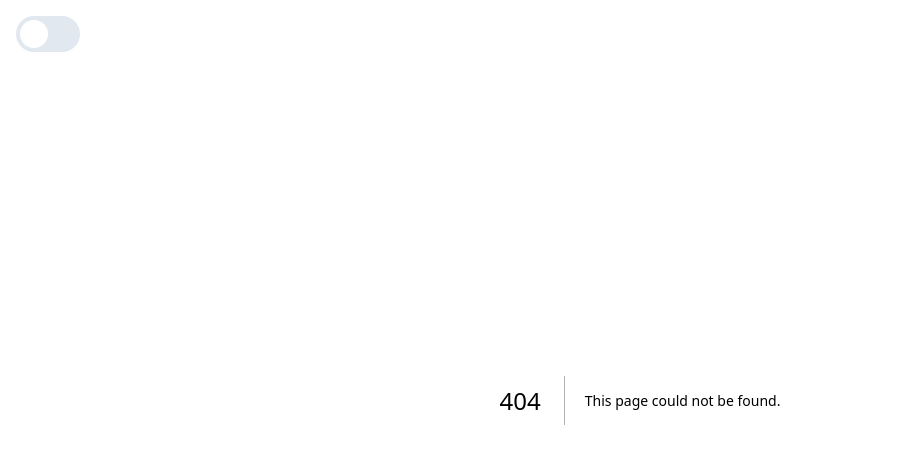
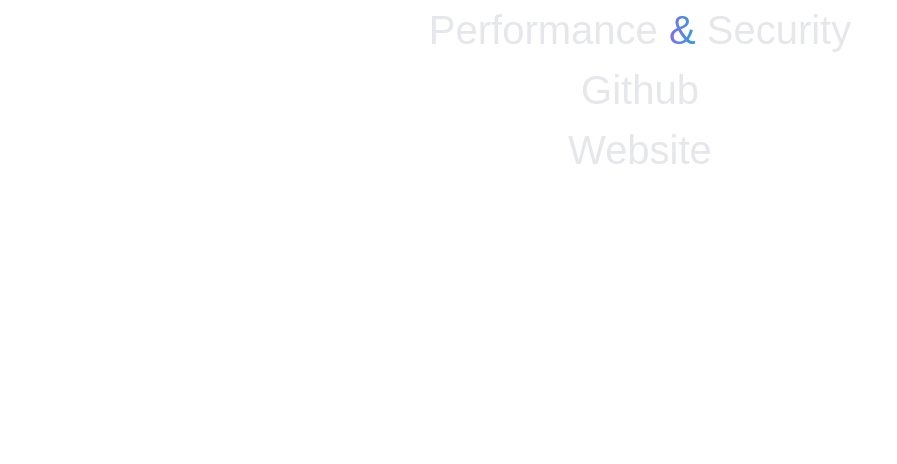
Before and after one commit to kanugurajesh/Designs, a Next.js app: page /component2 in a window 1280 px wide. Before the commit this address had no page. Shown: the top 464 px of the page, without its empty margins (0-897 px from the left). Built offline with nearby package versions, Linux system fonts and the light colour scheme.

Commit message:
Adding designs to the application

```diff
--- /dev/null
+++ b/app/component1/page.tsx
@@ -0,0 +1,33 @@
+const page = () => {
+  return (
+    <main className="flex items-center relative justify-center min-h-screen">
+      <div className="relative group">
+        <div className="absolute -inset-0.5 bg-gradient-to-r from-pink-600 to-purple-600 rounded-lg blur opacity-75 group-hover:opacity-100 transition duration-1000 group-hover:duration-200 animate-tilt"></div>
+        <button className="relative px-7 py-4 bg-black rounded-lg leading-none flex items-center divide-x divide-gray-600">
+          <span className="flex items-center space-x-5">
+            <svg
+              xmlns="http://www.w3.org/2000/svg"
+              className="h-6 w-6 text-pink-600 -rotate-6"
+              fill="none"
+              viewBox="0 0 24 24"
+              stroke="currentColor"
+            >
+              <path
+                stroke-linecap="round"
+                stroke-linejoin="round"
+                stroke-width="2"
+                d="M19.428 15.428a2 2 0 00-1.022-.547l-2.387-.477a6 6 0 00-3.86.517l-.318.158a6 6 0 01-3.86.517L6.05 15.21a2 2 0 00-1.806.547M8 4h8l-1 1v5.172a2 2 0 00.586 1.414l5 5c1.26 1.26.367 3.414-1.415 3.414H4.828c-1.782 0-2.674-2.154-1.414-3.414l5-5A2 2 0 009 10.172V5L8 4z"
+              />
+            </svg>
+            <span className="pr-6 text-gray-100">Labs Release 2021.09</span>
+          </span>
+          <span className="pl-6 text-indigo-400 group-hover:text-gray-100 transition duration-200">
+            See what's new &rarr;
+          </span>
+        </button>
+      </div>
+    </main>
+  );
+};
+
+export default page;
--- /dev/null
+++ b/app/component2/page.tsx
@@ -0,0 +1,46 @@
+"use client";
+
+import { slideInFromLeft, slideInFromRight, slideInFromTop } from "@/utils/motions";
+import { motion } from "framer-motion";
+
+const page = () => {
+  return (
+    <main className="h-screen">
+      <div className="flex flex-row relative items-center justify-center min-h-screen w-full h-full">
+        <div className="absolute w-auto h-auto top-0 z-[5]">
+          <motion.div
+            initial="hidden"
+            animate="visible"
+            variants={slideInFromTop}
+            className="text-[40px] font-medium text-center text-gray-200"
+          >
+            Performance
+            <span className="text-transparent bg-clip-text bg-gradient-to-r from-purple-500 to-cyan-500">
+              {" "}
+              &{" "}
+            </span>
+            Security
+          </motion.div>
+          <motion.div
+            initial="hidden"
+            animate="visible"
+            variants={slideInFromLeft(0.5)}
+            className="text-[40px] font-medium text-center text-gray-200"
+          >
+            Github
+          </motion.div>
+          <motion.div
+            initial="hidden"
+            animate="visible"
+            variants={slideInFromRight(1)}
+            className="text-[40px] font-medium text-center text-gray-200"
+          >
+            Website
+          </motion.div>
+        </div>
+      </div>
+    </main>
+  );
+};
+
+export default page;
--- /dev/null
+++ b/app/component3/page.tsx
@@ -0,0 +1,19 @@
+const page = () => {
+  return (
+    <main>
+      <div className="relative h-screen w-screen">
+        <div className="absolute bg-blue-200 h-full w-[50vw] clip-inclined right-0"></div>
+        <div className="flex">
+            <div>
+
+            </div>
+            <div>
+
+            </div>
+        </div>
+      </div>
+    </main>
+  );
+};
+
+export default page;
--- a/app/globals.css
+++ b/app/globals.css
@@ -27,4 +27,7 @@
   .animation-delay-4000 {
     animation-delay: 4s;
   }
+  .clip-inclined {
+    clip-path: polygon(25% 0%, 100% 0%, 100% 100%, 0% 100%);
+  }
 }
--- a/app/layout.tsx
+++ b/app/layout.tsx
@@ -16,8 +16,8 @@
 });
 
 export const metadata: Metadata = {
-  title: "PodCaster",
-  description: "A Place to listen and host podcasts",
+  title: "Designs",
+  description: "I have created some awesome designs here",
 };
 
 export default function RootLayout({
@@ -36,9 +36,6 @@
           enableSystem
           disableTransitionOnChange
         >
-          <div className="absolute top-4 left-4">
-          <Toggle />
-          </div>
           {children}
         </ThemeProvider>
       </body>
--- a/tailwind.config.ts
+++ b/tailwind.config.ts
@@ -15,6 +15,7 @@
       },
       animation: {
         blob: "blob 7s infinite",
+        tilt: "tilt 10s infinite linear",
       },
       keyframes: {
         blob: {
@@ -31,6 +32,17 @@
             transform: "tranlate(0px, 0px) scale(1)",
           },
         },
+        tilt: {
+          "0%, 50%, 100%": {
+            transform: "rotate(0deg)",
+          },
+          "25%": {
+            transform: "rotate(0.5deg)",
+          },
+          "75%": {
+            transform: "rotate(-0.5deg)",
+          },
+        },
       },
     },
   },
```
